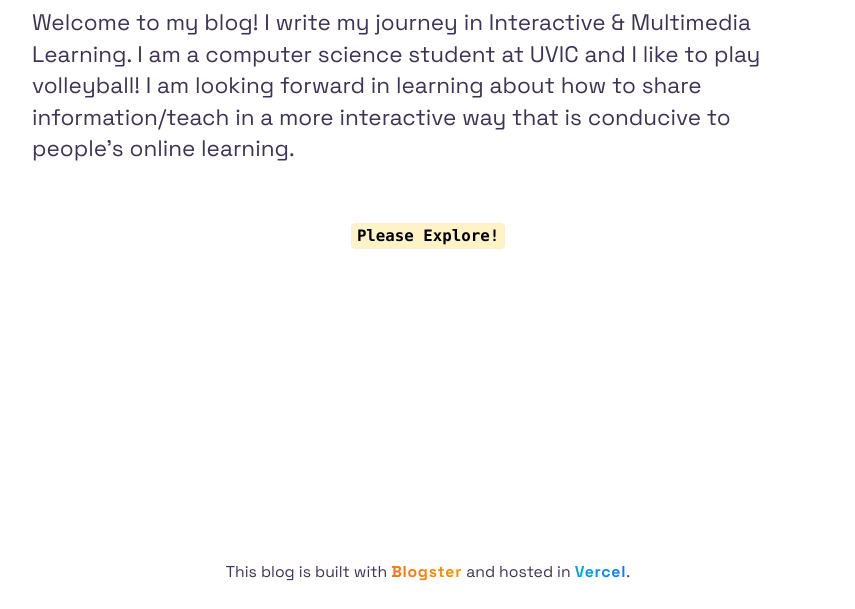
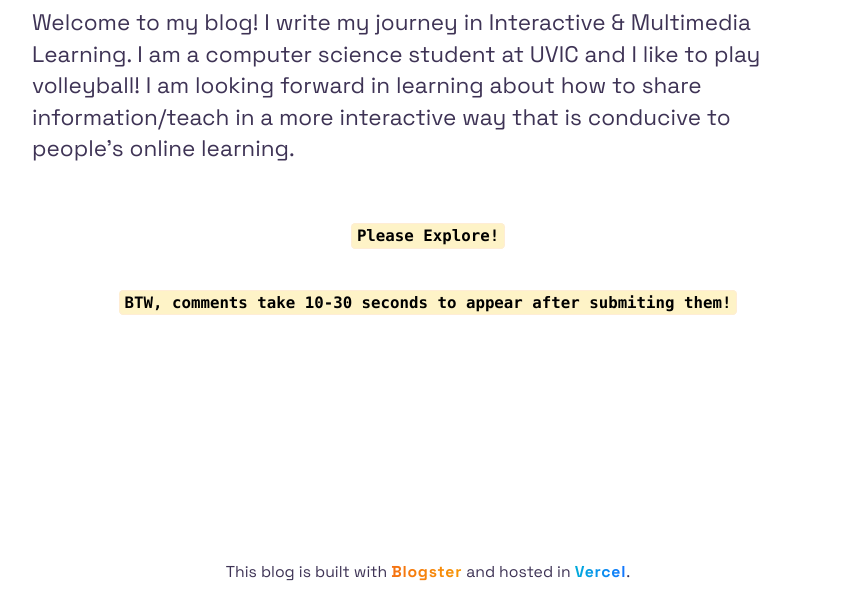
Before and after one commit to nima9/edci337, an Astro site: page / in a window 1280 px wide. Shown: the part 191-800 px from the top of the page, without its empty margins (212-1067 px from the left). Built offline with nearby package versions, Linux system fonts and the light colour scheme; Astro itself is replaced by a stand-in of ours.

Commit message:
Style: added disclaimer of when comments will show

```diff
--- a/src/components/Intro.astro
+++ b/src/components/Intro.astro
@@ -24,7 +24,8 @@ import { SITE_DESCRIPTION } from "src/config.ts";
       {SITE_DESCRIPTION} <br /> <br />
     </p>
     <p class="text-center whitespace-nowrap overflow-auto">
-      <code class="py-1 px-2">Please Explore!</code>
+      <code class="py-1 px-2">Please Explore!</code><br /><br />
+      <code>BTW, comments take 10-30 seconds to appear after submiting them!</code>
     </p>
   </div>
 </section>
```
